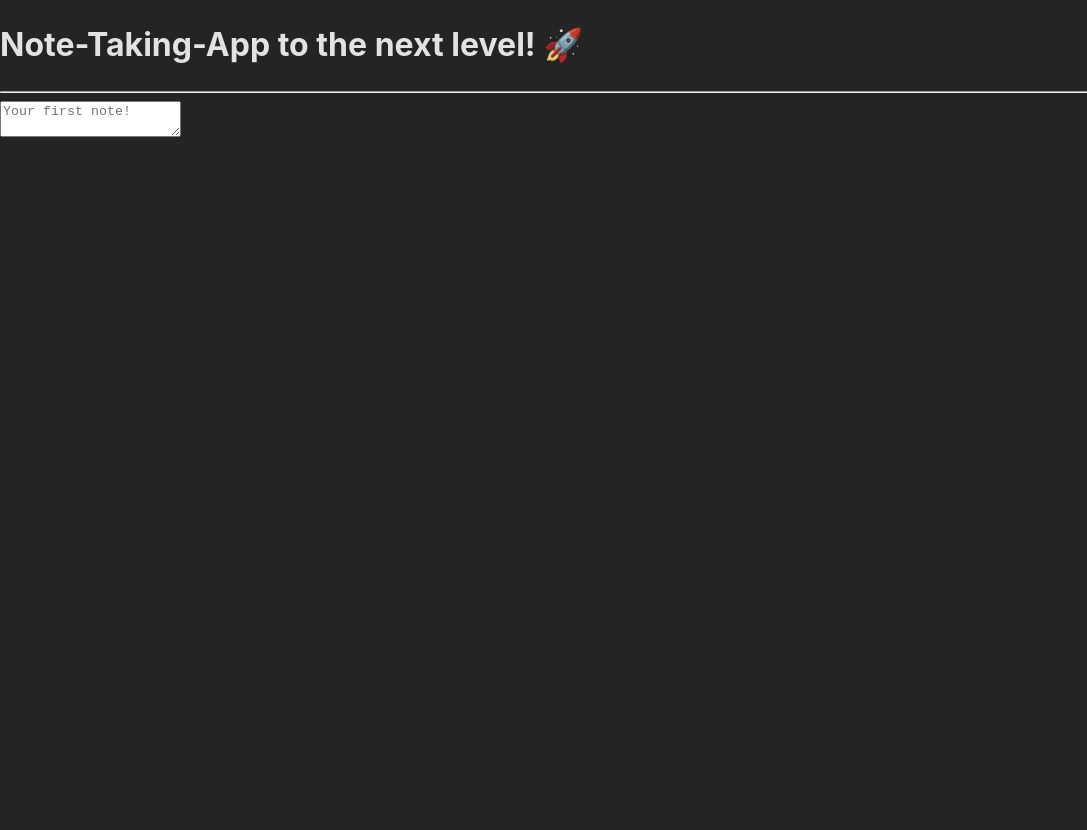
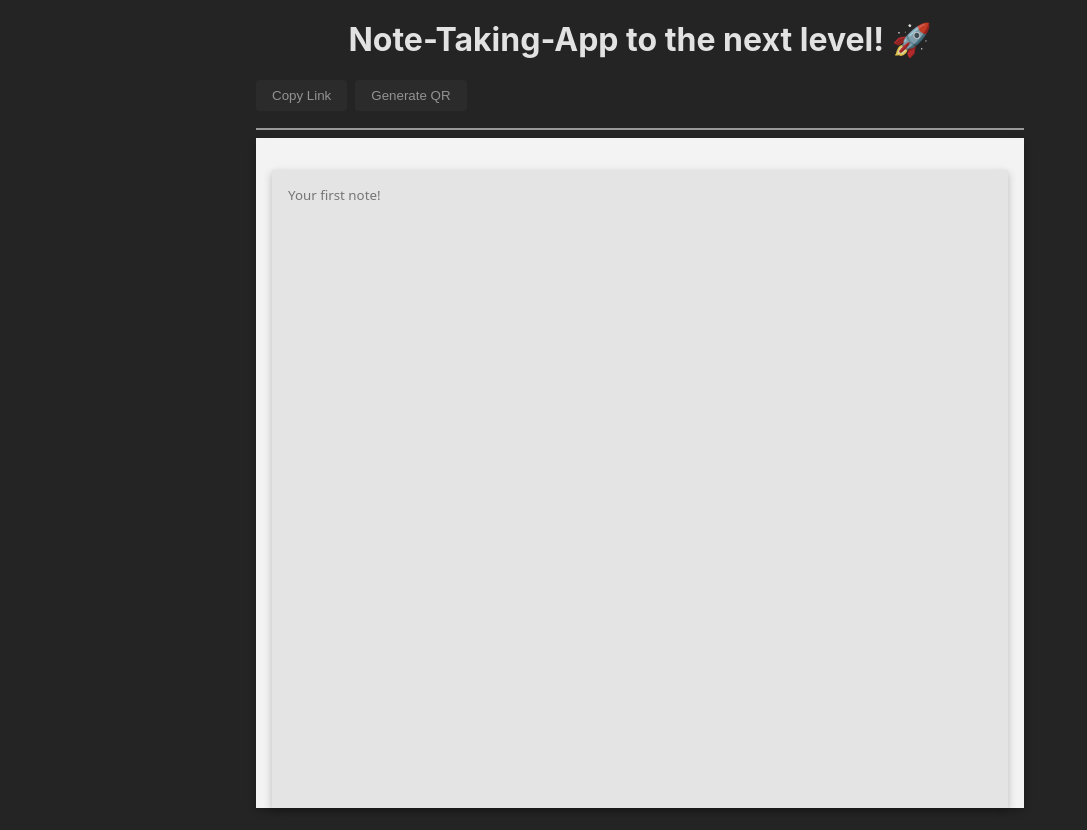
Before and after one commit to doulovera/final-note-taker, a website built with Vite: page index.html in a window 1280 px wide. Shown: the whole page, without its empty margins (0-1087 px from the left). Built offline with nearby package versions, Linux system fonts and the light colour scheme.

Commit message:
add basic styles

```diff
--- a/index.html
+++ b/index.html
@@ -7,11 +7,23 @@
     <title>Note-Taking-App to the next level! 🚀</title>
   </head>
   <body>
-    <h1>Note-Taking-App to the next level! 🚀</h1>
+    <header>
+      <h1>Note-Taking-App to the next level! 🚀</h1>
 
-    <hr>
+      <div class="btn-section">
+        <button disabled>
+          Copy Link
+        </button>
 
-    <textarea name="content" id="content" placeholder="Your first note!"></textarea>
+        <button disabled>
+          Generate QR
+        </button>
+      </div>
+    </header>
+
+    <section class="container">
+      <textarea name="content" id="content" placeholder="Your first note!"></textarea>
+    </section>
 
     <script type="module" src="/main.js"></script>
   </body>
--- a/style.css
+++ b/style.css
@@ -13,17 +13,72 @@
   -moz-osx-font-smoothing: grayscale;
 }
 
-a {
-  font-weight: 500;
-  color: #646cff;
-  text-decoration: inherit;
-}
-a:hover {
-  color: #535bf2;
+* {
+  box-sizing: border-box;
+  padding: 0;
+  margin: 0;
 }
 
 body {
   margin: 0 auto;
   min-width: 320px;
   min-height: 100vh;
+  max-width: 768px;
 }
+
+h1 {
+  text-align: center;
+  padding: 1rem 0;
+}
+
+header {
+  height: 130px;
+  border-bottom: 2px solid #999;
+  padding-bottom: .5rem;
+  margin-bottom: .5rem;
+}
+
+.btn-section {
+  display: flex;
+  justify-content: start;
+  gap: .5rem;
+}
+
+button {
+  padding: .5rem 1rem;
+  border: none;
+  border-radius: 4px;
+  background-color: #333;
+  color: #fff;
+  cursor: pointer;
+
+  &:disabled {
+    opacity: .5;
+    cursor: not-allowed;
+  }
+}
+
+.container {
+  height: calc(100vh - 130px);
+  width: 100%;
+  max-width: 768px;
+  min-width: 320px;
+  margin: 0 auto;
+  padding: 1rem;
+  background-color: #f3f3f3;
+  box-shadow: rgba(0, 0, 0, 0.24) 0px 3px 8px;
+
+  & textarea {
+    width: 100%;
+    height: 100%;
+    padding: 1rem;
+    margin: 1rem 0;
+    resize: none;
+    font-family: system-ui, -apple-system, BlinkMacSystemFont, 'Segoe UI', Roboto, Oxygen, Ubuntu, Cantarell, 'Open Sans', 'Helvetica Neue', sans-serif;
+    color: #000;
+    background-color: #e4e4e4;
+    border: 0;
+    border-radius: 0;
+    box-shadow: rgba(0, 0, 0, 0.24) 0px 3px 8px;
+  }
+}
```
Also changed, not shown: README.md.
